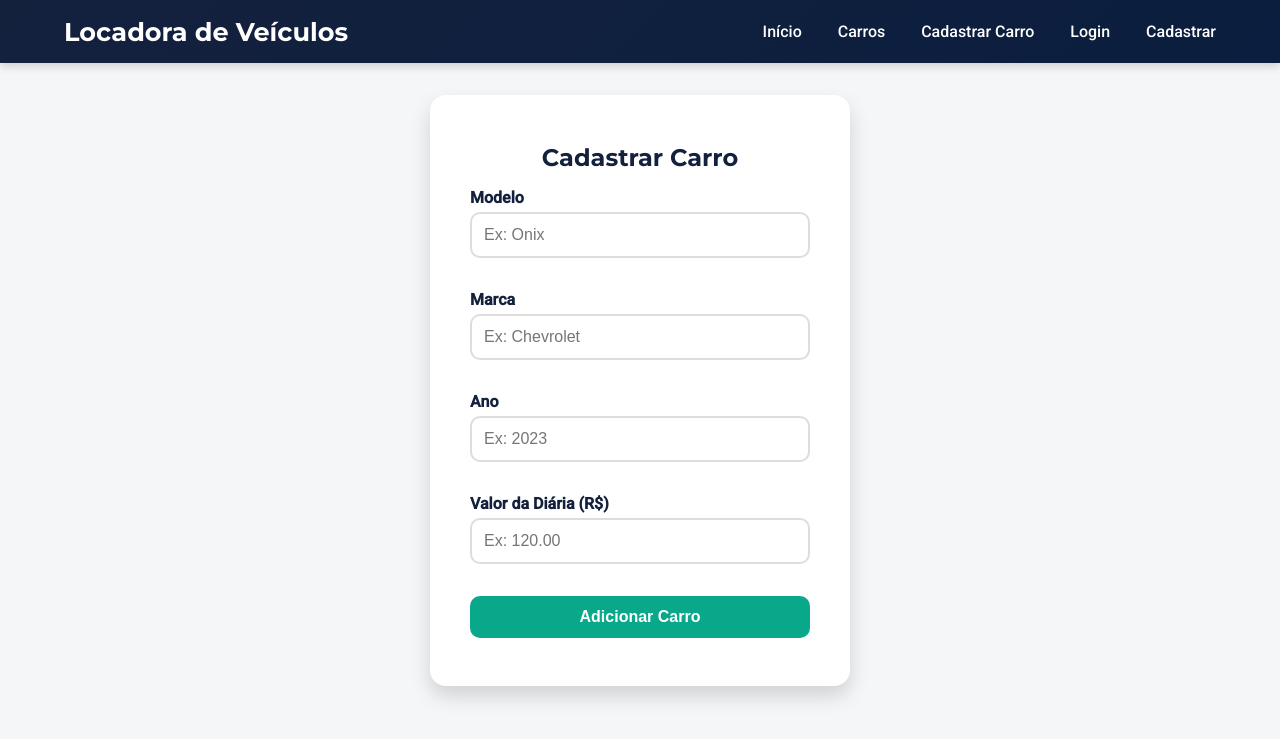
After one commit to sofiabali/AutoProntoo, a Flask app: page /cadastro_carro in a window 1280 px wide. The commit adds this page. Shown: the top 739 px of the page. Run offline with Flask 3, Linux system fonts and the light colour scheme.

Commit message:
alterações nos templates e no app.py

```diff
--- a/app.py
+++ b/app.py
@@ -59,7 +59,6 @@ def carros():
     conn.close()
     return render_template('carros.html', carros=carros)
 
-
 # ----------------------------------------
 # CADASTRO DE CLIENTE
 # ----------------------------------------
@@ -117,6 +116,29 @@ def logout():
     return redirect(url_for('index'))
 
 # ----------------------------------------
+# CADASTRO DE CARROS (NOVO)
+# ----------------------------------------
+@app.route('/cadastro_carro', methods=['GET', 'POST'])
+def cadastro_carro():
+    if request.method == 'POST':
+        modelo = request.form['modelo']
+        marca = request.form['marca']
+        ano = request.form['ano']
+        valor_diaria = request.form['valor_diaria']
+
+        conn = conectar_bd()
+        conn.execute('''
+            INSERT INTO veiculos (modelo, marca, ano, valor_diaria)
+            VALUES (?, ?, ?, ?)
+        ''', (modelo, marca, ano, valor_diaria))
+        conn.commit()
+        conn.close()
+        flash('Carro adicionado com sucesso!', 'success')
+        return redirect(url_for('carros'))
+
+    return render_template('cadastro_carro.html')
+
+# ----------------------------------------
 # EXECUÇÃO
 # ----------------------------------------
 if __name__ == '__main__':
--- a/templates/base.html
+++ b/templates/base.html
@@ -5,7 +5,6 @@
     <title>{% block title %}Locadora{% endblock %}</title>
     <link rel="stylesheet" href="{{ url_for('static', filename='style.css') }}">
     <script src="{{ url_for('static', filename='script.js') }}" defer></script>
-
 </head>
 <body>
     <header>
@@ -13,6 +12,8 @@
         <nav>
             <a href="{{ url_for('index') }}">Início</a>
             <a href="{{ url_for('carros') }}">Carros</a>
+            <a href="{{ url_for('cadastro_carro') }}">Cadastrar Carro</a> <!-- NOVO LINK -->
+
             {% if 'usuario' in session %}
                 <span>Bem-vindo, {{ session['usuario'] }}!</span>
                 <a href="{{ url_for('logout') }}">Sair</a>
@@ -21,7 +22,6 @@
                 <a href="{{ url_for('cadastro_cliente') }}">Cadastrar</a>
             {% endif %}
         </nav>
-
     </header>
 
     <main>
--- /dev/null
+++ b/templates/cadastro_carro.html
@@ -0,0 +1,29 @@
+{% extends "base.html" %}
+{% block title %}Cadastrar Carro - AutoPronto{% endblock %}
+
+{% block content %}
+<div class="cadastro-container">
+    <div class="form-card">
+        <h2>Cadastrar Carro</h2>
+        <form method="POST">
+            <div class="input-group">
+                <label>Modelo</label>
+                <input type="text" name="modelo" placeholder="Ex: Onix" required>
+            </div>
+            <div class="input-group">
+                <label>Marca</label>
+                <input type="text" name="marca" placeholder="Ex: Chevrolet" required>
+            </div>
+            <div class="input-group">
+                <label>Ano</label>
+                <input type="number" name="ano" placeholder="Ex: 2023" required>
+            </div>
+            <div class="input-group">
+                <label>Valor da Diária (R$)</label>
+                <input type="number" step="0.01" name="valor_diaria" placeholder="Ex: 120.00" required>
+            </div>
+            <button class="btn-primary" type="submit">Adicionar Carro</button>
+        </form>
+    </div>
+</div>
+{% endblock %}
--- a/templates/index.html
+++ b/templates/index.html
@@ -9,7 +9,7 @@
         <a href="{{ url_for('carros') }}" class="btn btn-large">Ver Carros</a>
     </div>
     <div class="hero-image">
-        <img src="static/css/img/carrodestaque.png" alt="Carros em destaque">
+        <img src="static/img/carrodestaque.png" alt="Carros em destaque">
     </div>
 </section>
 
```
Also changed, not shown: static/img/carrodestaque.png (added). Lines whose indentation alone changed are shown as unchanged.
